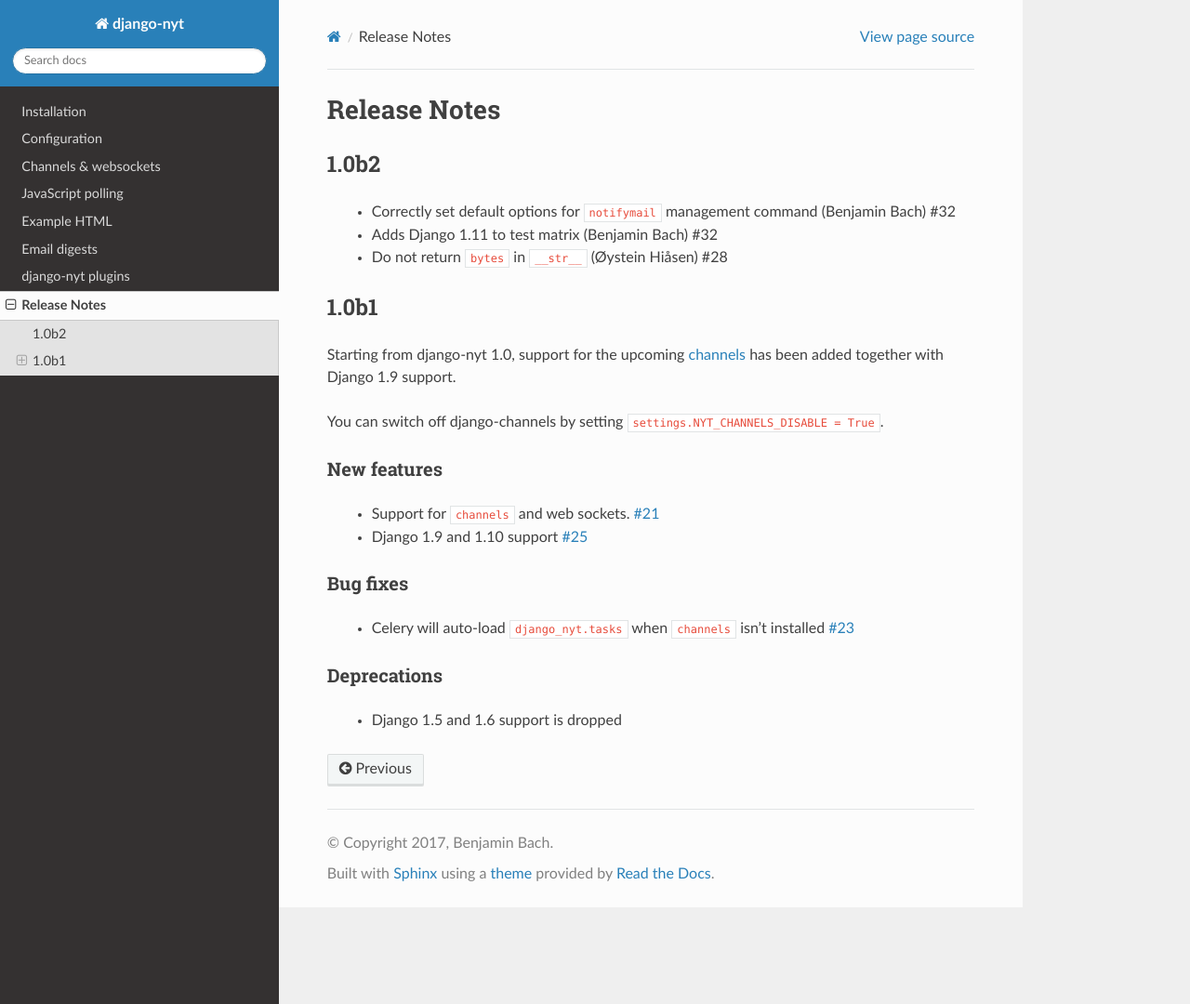
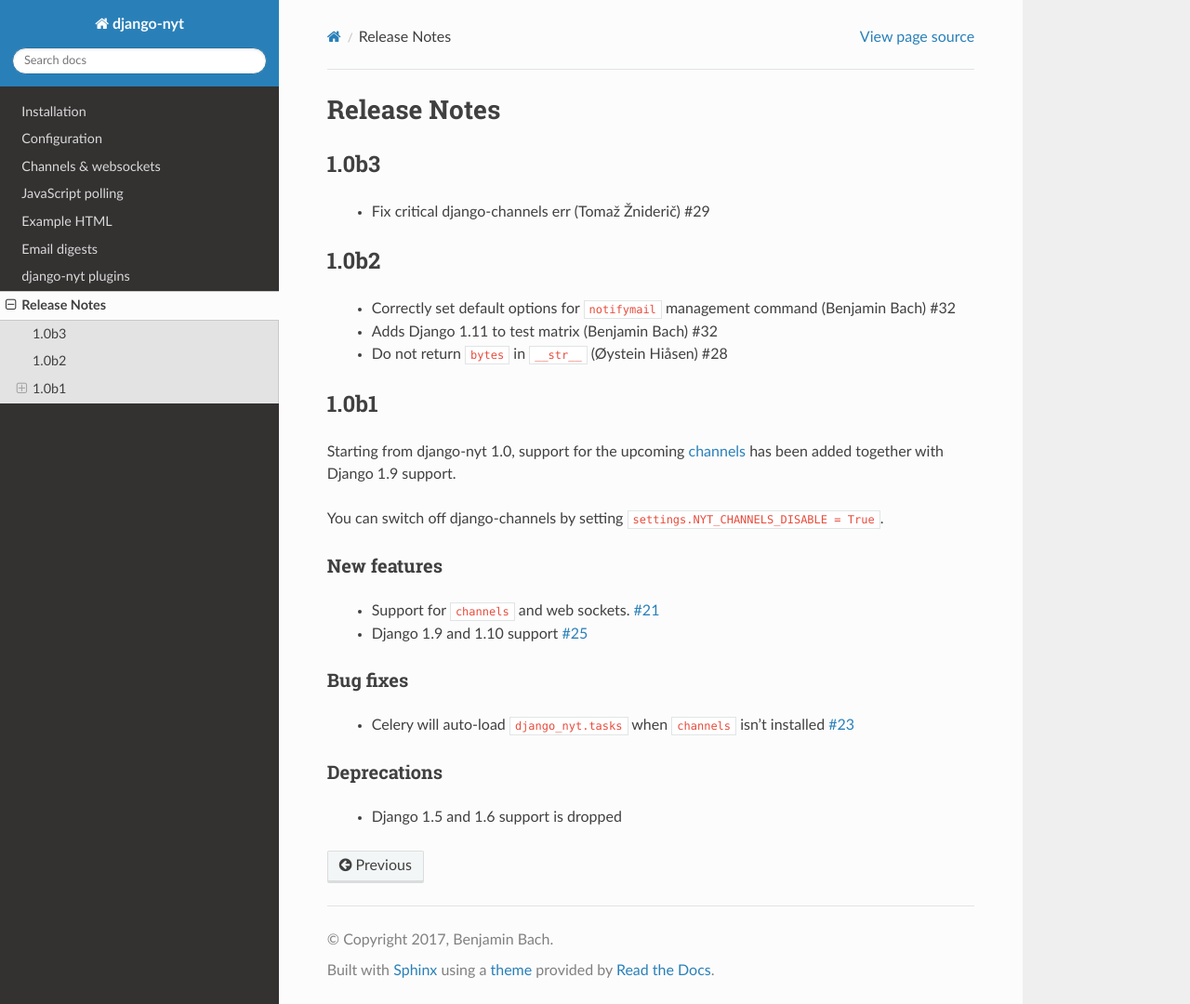
Before and after one commit to django-wiki/django-nyt, a Sphinx documentation site: the page built from docs/release_notes.rst, in a window 1280 px wide and 1080 px high. Shown: the whole window at 93% size. Built offline with Sphinx 7.4.7 and the Read the Docs theme 2.0.0, drawn with Linux system fonts in a browser that asks for light colours; pages that are not in the unit, such as notebooks, are missing from menus; the version number could not be read and is left out.

Commit message:
Release note for #33

```diff
--- a/docs/release_notes.rst
+++ b/docs/release_notes.rst
@@ -1,5 +1,10 @@
 Release Notes
 =============
+
+1.0b3
+-----
+
+ * Fix critical django-channels err (Tomaž Žniderič) #29
 
 1.0b2
 -----
```
